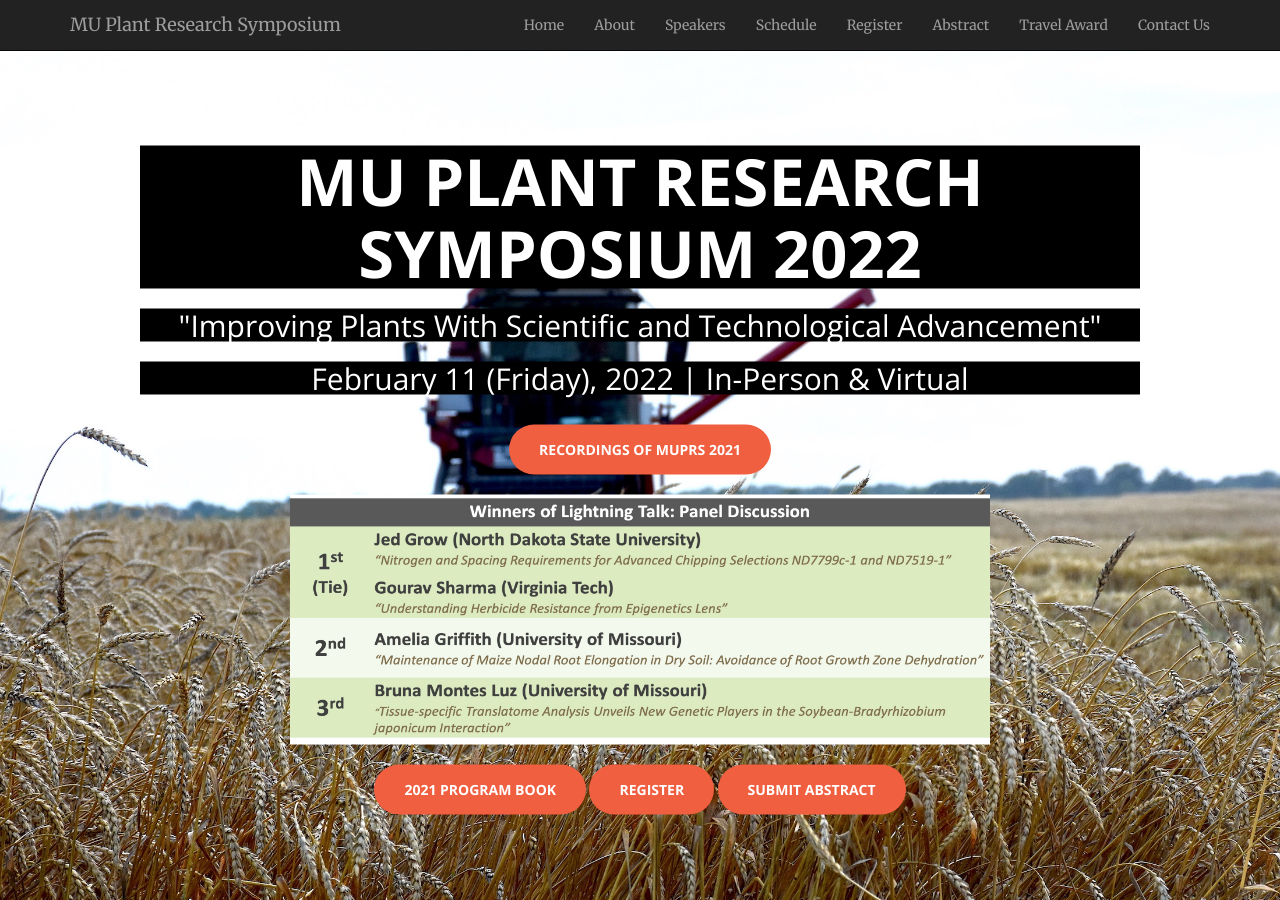
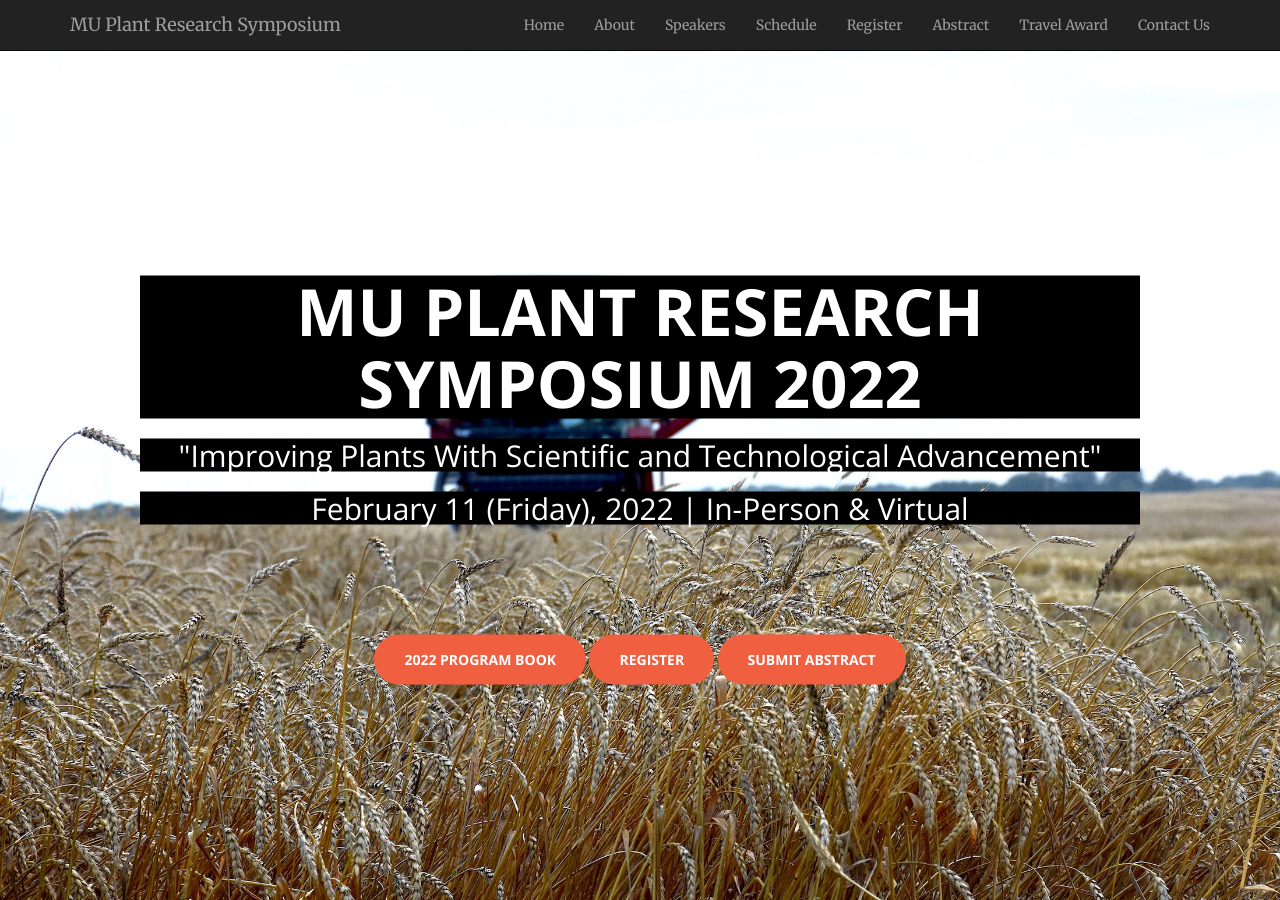
Before and after one commit to mupioneersymposium/mupioneersymposium.github.io, a Jekyll site: the page built from index.html, in a window 1280 px wide and 900 px high. Built offline with Jekyll 4.4.1, drawn with Linux system fonts in a browser that asks for light colours.

Commit message:
Update header.html

```diff
--- a/_includes/header.html
+++ b/_includes/header.html
@@ -5,12 +5,8 @@
             <h1 style="background-color:black;">MU Plant Research Symposium 2022</h1>
             <h2 style="background-color:black;">"Improving Plants With Scientific and Technological Advancement"</h2>
             <h2 style="background-color:black;">February 11 (Friday), 2022 | In-Person & Virtual </h2>
-            <br/>
-            <a target="_blank" href="https://www.youtube.com/channel/UCx_xqiB6fEu-4e_f5nmf-gw/videos" class="btn btn-primary btn-xl page-scroll">Recordings of MUPRS 2021</a>
-            <br/><br/>
-            <img src="/img/2021LightningWinners_final.jpg" alt="Winners of Lightning Talk:Panel Discussion" width="700" height="250">
-            <br/><br/>
-            <a target="_blank" href="https://drive.google.com/file/d/1VjnUJz2nTVGwZcK-j61eVeZIjGsMU3Tz/view?usp=sharing" class="btn btn-primary btn-xl page-scroll">2021 Program Book</a>
+            <br/><br/><br/><br/><br/>
+            <a target="_blank" href="https://drive.google.com/file/d/1VjnUJz2nTVGwZcK-j61eVeZIjGsMU3Tz/view?usp=sharing" class="btn btn-primary btn-xl page-scroll">2022 Program Book</a>
             <a target="_blank" href="register.html" class="btn btn-primary btn-xl page-scroll">Register</a>
             <a target="_blank" href="abstract.html" class="btn btn-primary btn-xl page-scroll">Submit Abstract</a>
         </div>
```
